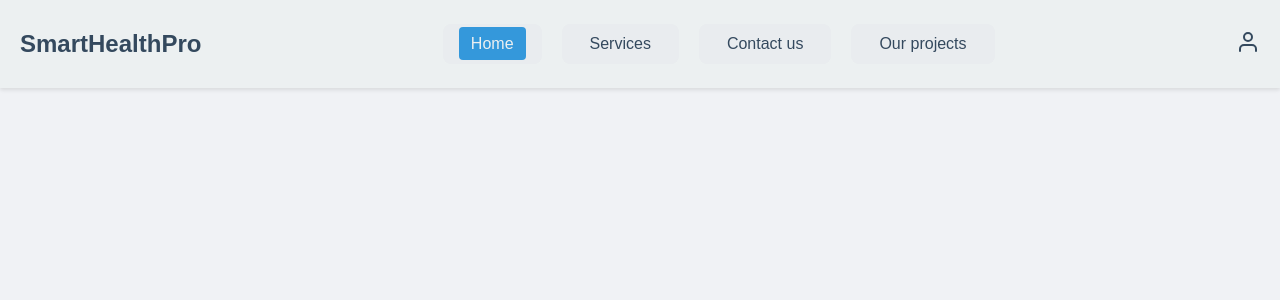
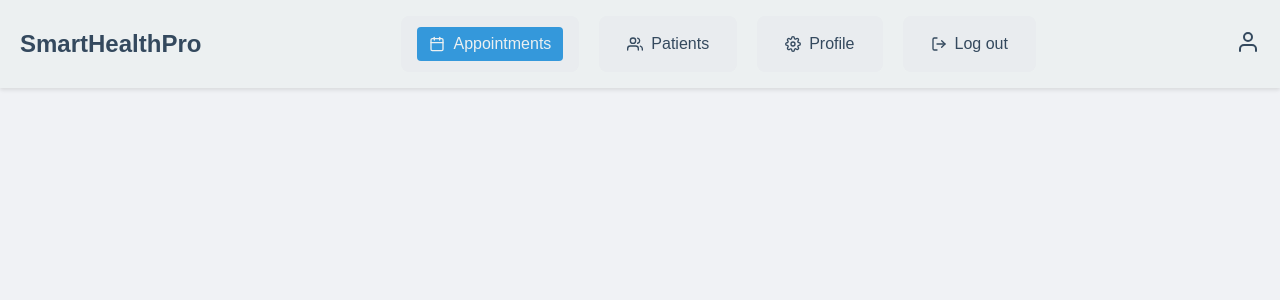
Before and after one commit to hassaan871/smarthealthpro-web, a React (Create React App) app: page /doctorpanel in a window 1280 px wide. Shown: the top 300 px of the page. Built offline with nearby package versions, Linux system fonts and the light colour scheme.

Commit message:
Navbar icons added

```diff
--- a/src/components/Navbar/Nav.css
+++ b/src/components/Navbar/Nav.css
@@ -13,6 +13,7 @@ body {
   /* Navbar container */
   .nav-container {
     background-color: #ECF0F1;
+    /* background-color: #F1C40F; */
     width: 100%;
     padding: 10px 0;
     box-shadow: 0 2px 4px rgba(0, 0, 0, 0.1);
@@ -59,6 +60,13 @@ body {
     border-radius: 4px;
     font-size: 16px;
     transition: background-color 0.3s, color 0.3s;
+    /**/
+    display: flex;
+    align-items: center;
+  }
+
+  .nav-icon {
+    margin-right: 8px;
   }
 
   .nav-item:hover a,
--- a/src/components/Navbar/Nav.js
+++ b/src/components/Navbar/Nav.js
@@ -1,11 +1,16 @@
 import React, { useState } from 'react';
-import { FiUser } from 'react-icons/fi';
+import { FiUser, FiCalendar, FiUsers, FiSettings, FiLogOut } from 'react-icons/fi';
 import './Nav.css';
 
 const Nav = () => {
-  const [activeItem, setActiveItem] = useState('Home');
+  const [activeItem, setActiveItem] = useState('Appointments');
 
-  const navItems = ['Home', 'Services', 'Contact us', 'Our projects'];
+  const navItems = [
+    { name: 'Appointments', icon: FiCalendar },
+    { name: 'Patients', icon: FiUsers },
+    { name: 'Profile', icon: FiSettings },
+    { name: 'Log out', icon: FiLogOut },
+  ];
 
   return (
     <nav className="nav-container">
@@ -13,15 +18,16 @@ const Nav = () => {
         <h1 className="nav-title">SmartHealthPro</h1>
         <ul className="nav-list">
           {navItems.map((item) => (
-            <li key={item} className={`nav-item ${activeItem === item ? 'active' : ''}`}>
+            <li key={item.name} className={`nav-item ${activeItem === item.name ? 'active' : ''}`}>
               <a
                 href="#"
                 onClick={(e) => {
                   e.preventDefault();
-                  setActiveItem(item);
+                  setActiveItem(item.name);
                 }}
               >
-                {item}
+                <item.icon className="nav-icon" />
+                {item.name}
               </a>
             </li>
           ))}
```
